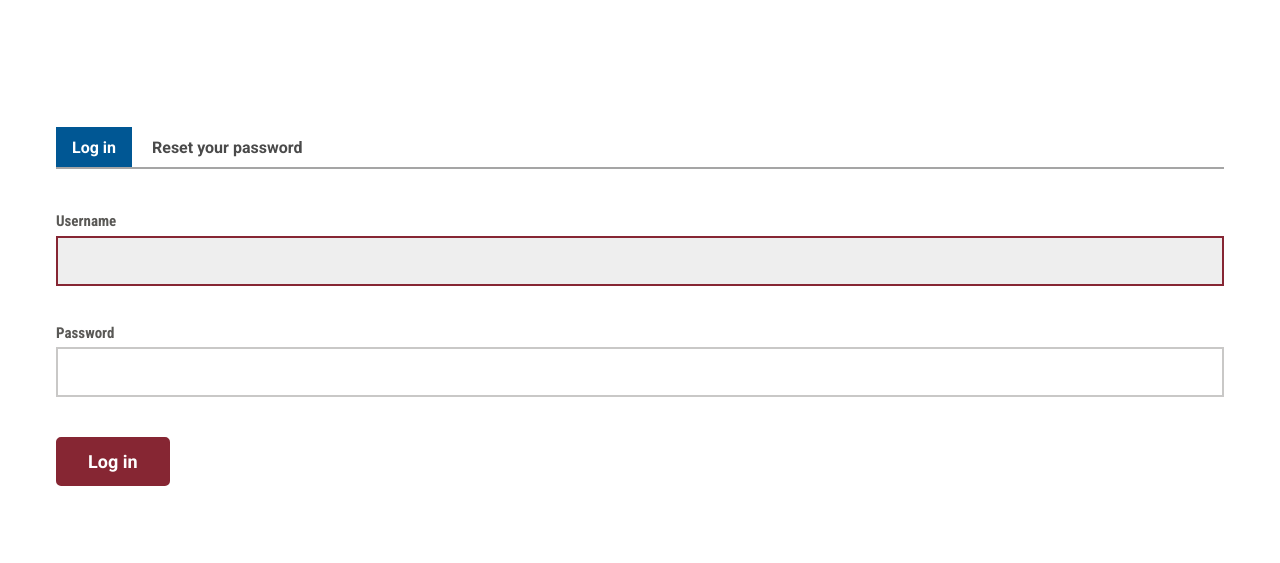
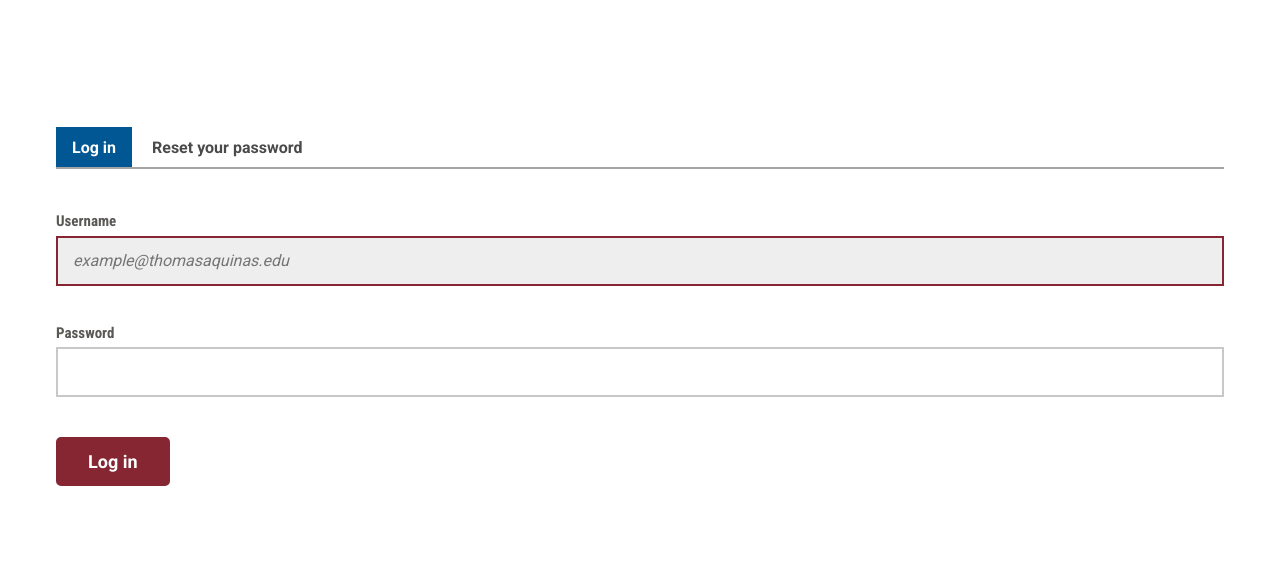
Before and after one commit to institute16/auth-live, a plain HTML site: page index.html in a window 1280 px wide. Shown: the part 171-734 px from the top of the page. Drawn offline with nearby package versions, Linux system fonts and the light colour scheme; files whose address does not match are found by name; a web font is replaced by a local one.

Commit message:
Update index.html

```diff
--- a/index.html
+++ b/index.html
@@ -1792,7 +1792,7 @@
                   <form class="user-login-form" data-drupal-selector="user-login-form" action="" method="post" id="user_login_form" accept-charset="UTF-8">
                         <div class="js-form-item form-item form-group js-form-type-textfield form-type-textfield js-form-item-name form-item-name">
                               <label for="edit-name" class="js-form-required form-required">Username</label>
-                              <input autocorrect="none" autocapitalize="none" spellcheck="false" autofocus="autofocus" autocomplete="username" data-drupal-selector="edit-name" type="text" id="edit_name" name="name" value="" size="60" maxlength="60" class="form-text required" required="required">
+                              <input autocorrect="none" autocapitalize="none" spellcheck="false" autofocus="autofocus" autocomplete="username" type="text" id="edit_name" name="name" value="" size="60" maxlength="60" class="form-text required" placeholder="example@thomasaquinas.edu" required="required">
                         </div>
                         <div class="js-form-item form-item form-group js-form-type-password form-type-password js-form-item-pass form-item-pass">
                               <label for="edit-pass" class="js-form-required form-required">Password</label>
```
